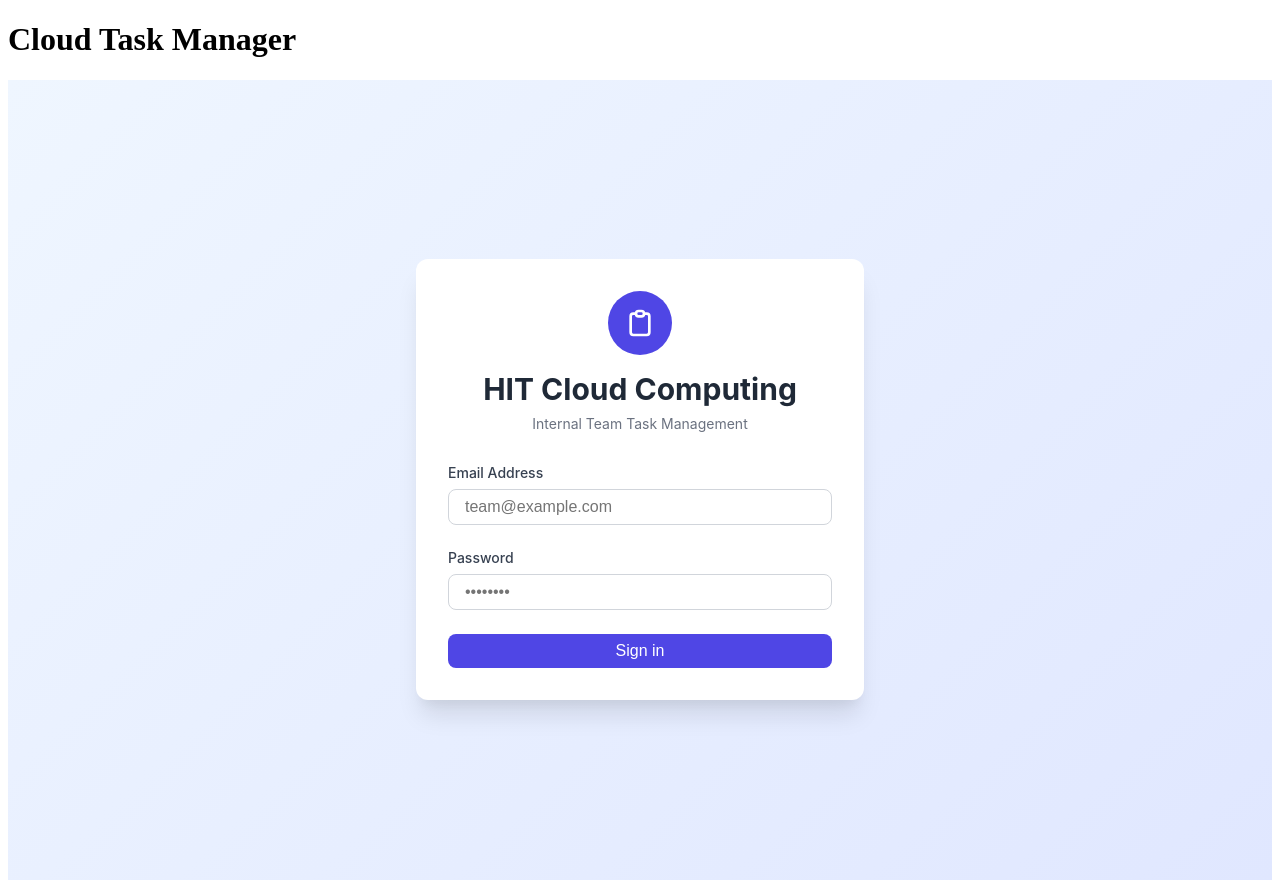
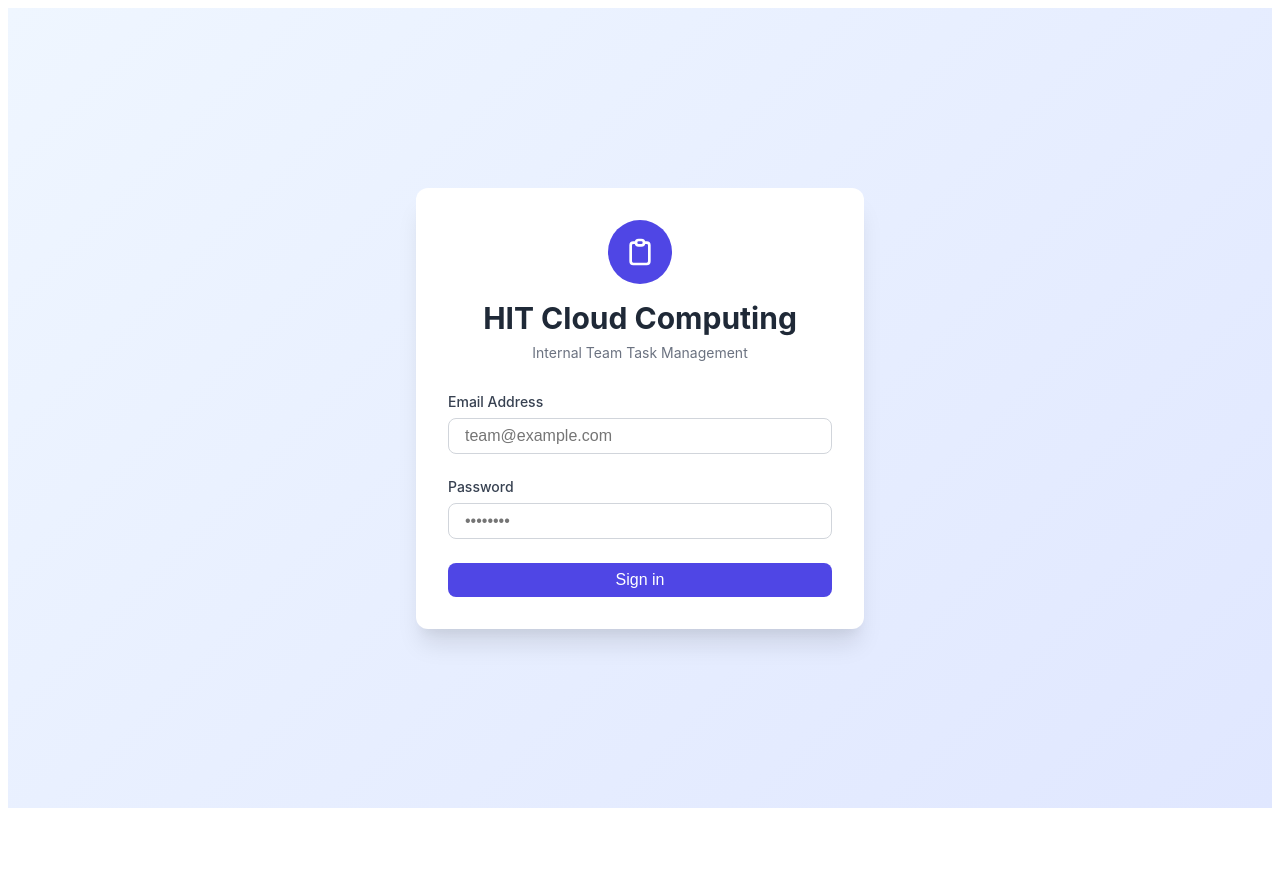
Before and after one commit to KudahShambare/task-manager-project, a React (Vite) app in the folder frontend/cloud-task-manager/: page / in a window 1280 px wide. After the commit the page ends 816 px from the top, so only its background shows below. Built offline with nearby package versions, Linux system fonts and the light colour scheme.

Commit message:
template

```diff
--- a/frontend/cloud-task-manager/src/pages/Home.jsx
+++ b/frontend/cloud-task-manager/src/pages/Home.jsx
@@ -8,7 +8,6 @@ import { Login } from "./Auth";
 
 const Home = ()=>{
     return <>
-    <h1>Cloud Task Manager</h1>
     <Login/>
     </>
 }
```
Also changed, not shown: frontend/cloud-task-manager/src/pages/Tasks.jsx (added), frontend/cloud-task-manager/src/pages/Teams.jsx (added).
